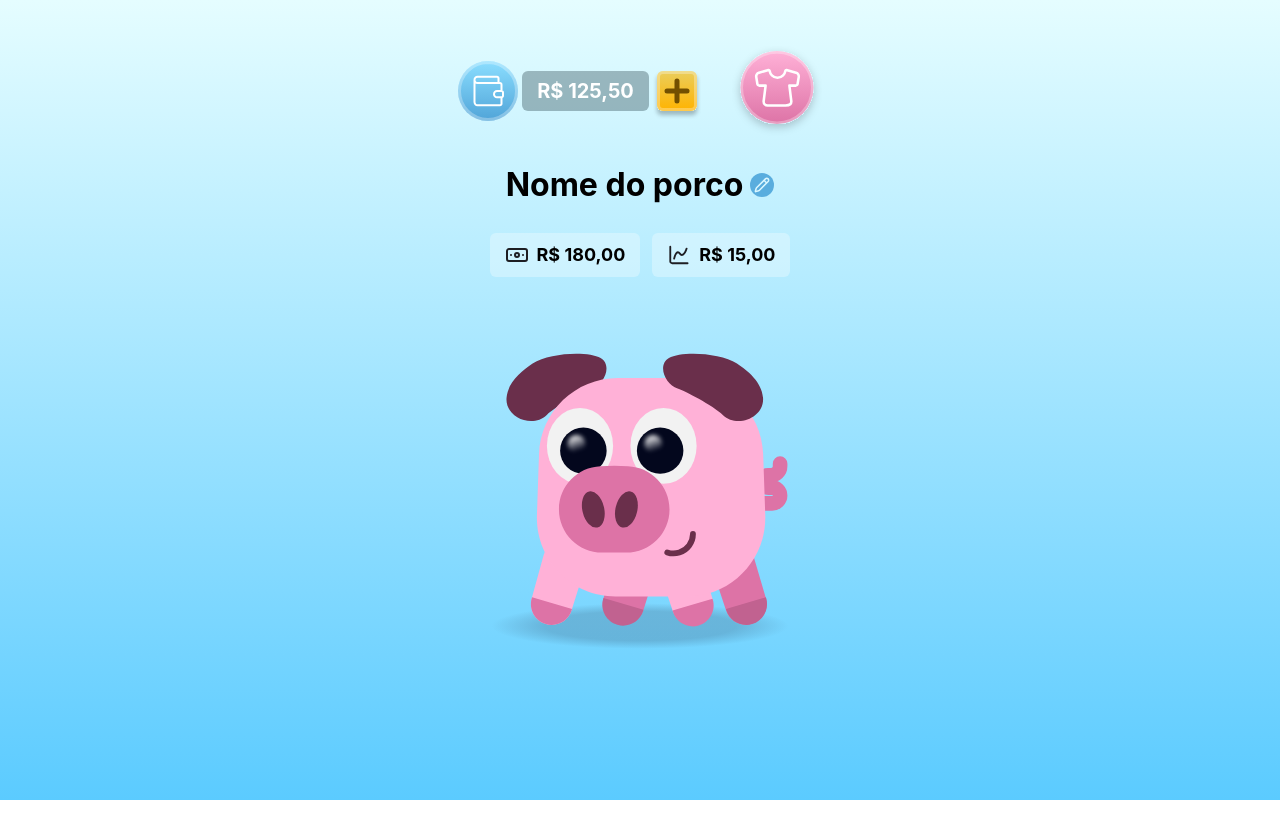
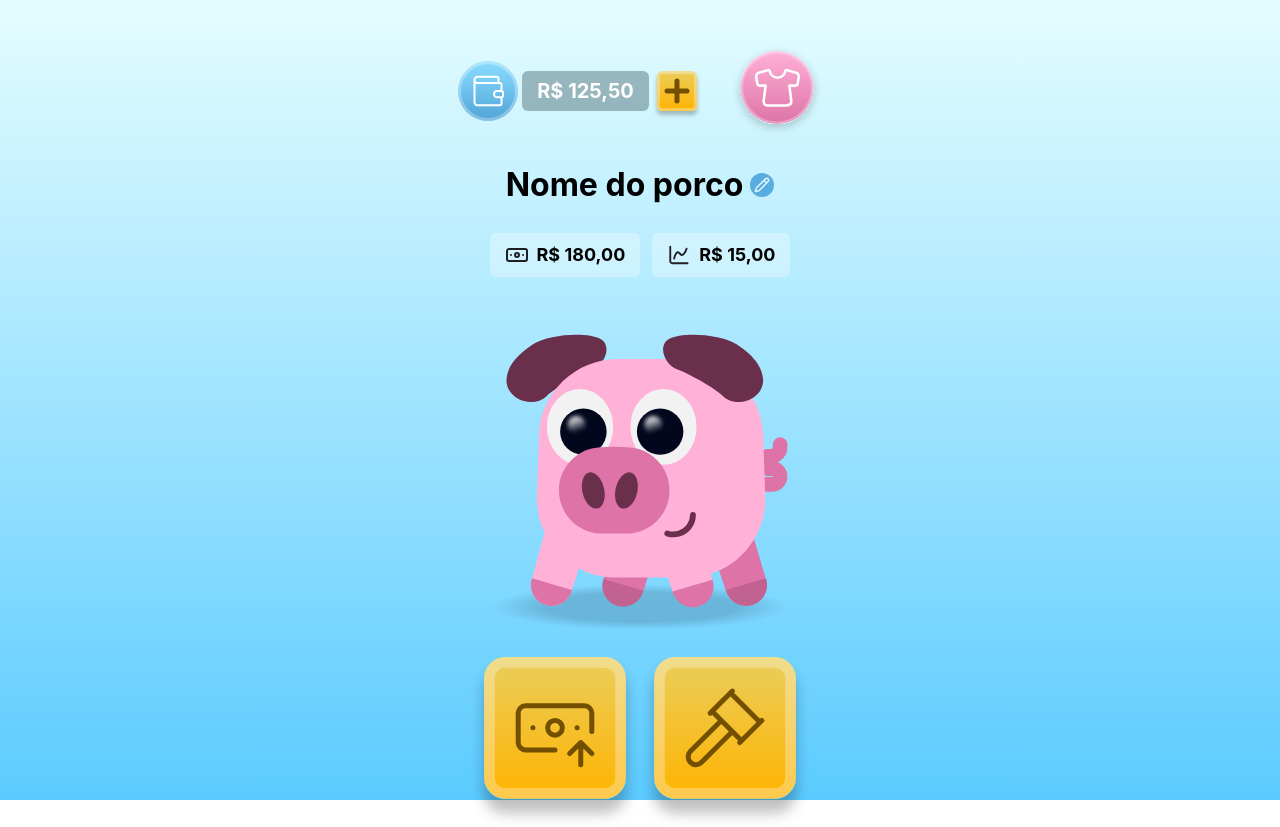
Before and after one commit to vanessanascimento28/OinkBank, a React (Vite) app: page / in a window 1280 px wide. Before the commit the page ends 800 px from the top, so only its background shows below. Built offline with nearby package versions, Linux system fonts and the light colour scheme.

Commit message:
"add buttons deposit and hammer"

```diff
--- a/src/blocks/Home.css
+++ b/src/blocks/Home.css
@@ -123,7 +123,7 @@
 }
 
 .home__pet-wrapper {
-  margin-top: 47px;
+  margin-top: 28px;
   display: flex;
   flex-direction: column;
   align-items: center;
@@ -153,7 +153,33 @@
   position: absolute;
   left: 50%;
   transform: translateX(-50%);
-  top: calc(100% - 18px);    /* sobe um pouquinho p/ “encostar” no porco */
+  top: calc(100% - 18px);
   z-index: 0;
   pointer-events: none;
 }
+
+.home__actions {
+  margin-top: 40px;
+  display: flex;
+  justify-content: center;
+  align-items: center;
+}
+
+.action-btn {
+  border: none;
+  background: none;
+  padding: 0;
+  cursor: pointer;
+  max-width: 170px;
+  height: 170px;
+  display: flex;
+  align-items: center;
+  justify-content: center;
+}
+
+.action-icon {
+  max-width: 100%;
+  max-height: 100%;
+  display: block;
+  object-fit: contain;
+}
--- a/src/components/Home.jsx
+++ b/src/components/Home.jsx
@@ -7,6 +7,8 @@
 import bankNote from "../images/bankNote.svg";
 import chartSpline from "../images/chartSpline.svg";
 import petPig from "../images/petPig.svg";
+import yellowDeposit from "../images/yellowDeposit.svg";
+import yellowHammer from "../images/yellowHammer.svg";
 
 function Home({ balance = 0 }) {
   const balanceBRL = balance.toLocaleString("pt-BR", {
@@ -63,6 +65,33 @@
           <img src={petPig} alt="Porquinho mascote" className="home__pet" />
           <div className="home__pet-shadow" aria-hidden="true"></div>
         </div>
+          <div className="home__actions">
+          <button
+            className="action-btn"
+            type="button"
+            aria-label="Depositar"
+            onClick={(e) => e.preventDefault()}
+          >
+            <img
+              src={yellowDeposit}
+              alt="Depositar"
+              className="action-icon"
+            />
+          </button>
+
+          <button
+            className="action-btn"
+            type="button"
+            aria-label="Quebrar o porquinho"
+            onClick={(e) => e.preventDefault()}
+          >
+            <img
+              src={yellowHammer}
+              alt="Quebrar o porquinho"
+              className="action-icon"
+            />
+          </button>
+        </div>
       </main>
     </div>
   );
```
